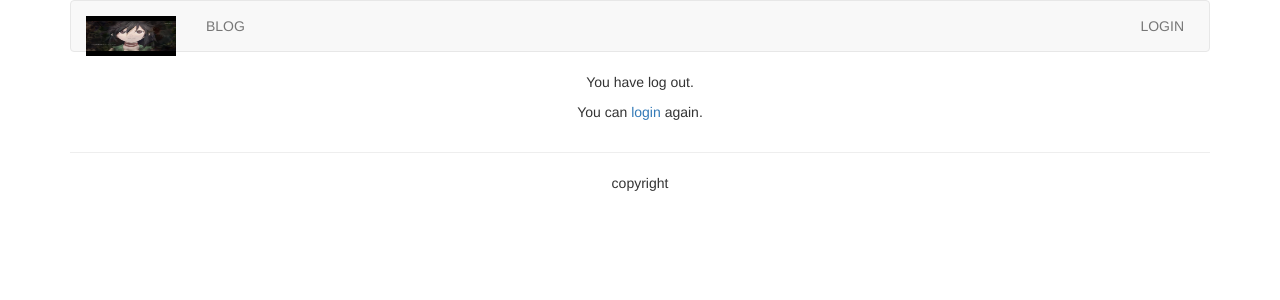
After one commit to FreyaLLL/mysite2, a Django app: page /account/logout/ in a window 1280 px wide. The commit adds this page. Shown: the top 300 px of the page. Run offline with Django 3.2, Linux system fonts and the light colour scheme; some libraries are stand-ins or nearby versions.

Commit message:
2.3.3_myLogout

```diff
--- a/mysite/account/urls.py
+++ b/mysite/account/urls.py
@@ -8,4 +8,6 @@ urlpatterns = [
     #path('login/',views.user_login,name='user_login'),
     path('login/',auth_views.LoginView.as_view(template_name='account/login3.html'),name='user_login'),
     #基于类的方式auth_views.LoginView.as_view()
+
+    path('logout/',auth_views.LogoutView.as_view(template_name='account/logout.html'),name='user_logout'),
 ]
--- /dev/null
+++ b/mysite/templates/account/logout.html
@@ -0,0 +1,10 @@
+{% extends "base.html" %}
+
+{% block title %}Logout{% endblock %}
+
+{% block content %}
+    <div class="row text-center vertical-middle-sm">
+        <p>You have log out.</p>
+        <p>You can <a href="{% url 'account:user_login' %}">login</a> again.</p>
+    </div>
+{% endblock %}
--- a/mysite/templates/header.html
+++ b/mysite/templates/header.html
@@ -16,7 +16,7 @@
             <ul class="nav navbar-nav navbar-right" style="margin-right: 10px">
                 {% if user.is_authenticated %}
                     <li><a href="#">{{ user.username }}</a> </li>
-                    <li><a href="#">Logout</a></li>
+                    <li><a href="{% url 'account:user_logout' %}">Logout</a></li>
                     {% else%}
                          <li><a href="{% url 'account:user_login' %}">LOGIN</a> </li><!--超链接-->
                 {% endif %}
```
